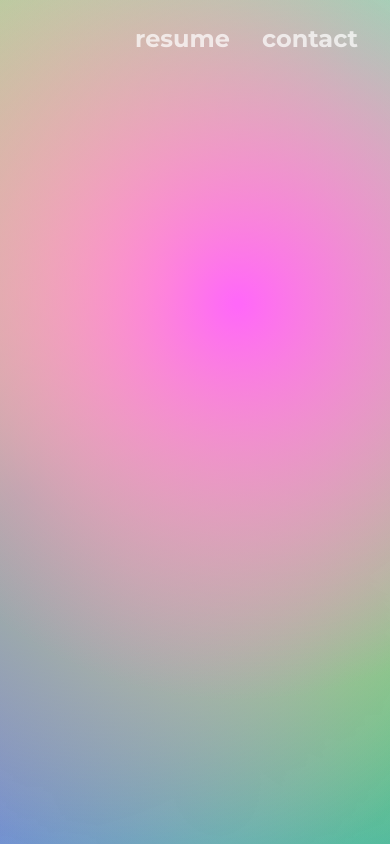
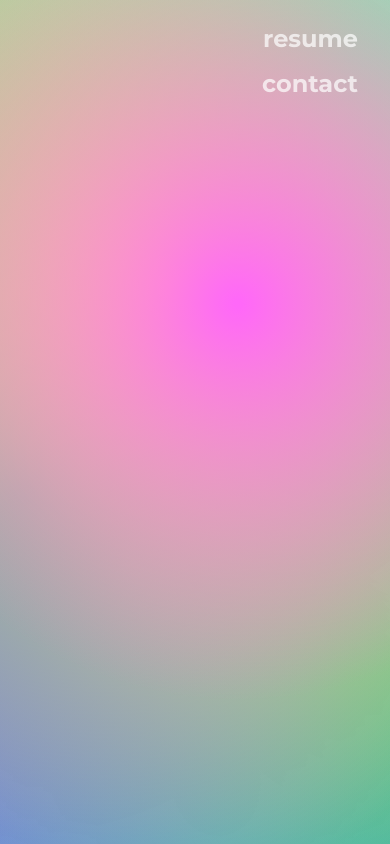
Before and after one commit to carterperrin/cjp, a Next.js app: page / in a window 390 px wide. Built offline with nearby package versions, Linux system fonts and the light colour scheme.

Commit message:
update speed

```diff
--- a/components/moving-gradient.js
+++ b/components/moving-gradient.js
@@ -16,13 +16,13 @@ const COLORS = [
 ];
 
 class Particle {
-  constructor({ x, y, radius, rgb }) {
+  constructor({ x, y, radius, rgb, speed = 10 }) {
     this.x = x;
     this.y = y;
     this.radius = radius;
     this.rgb = rgb;
-    this.vx = Math.random() * 10;
-    this.vy = Math.random() * 10;
+    this.vx = Math.random() * speed;
+    this.vy = Math.random() * speed;
     this.sinValue = Math.random();
   }
 
@@ -76,7 +76,7 @@ class Particle {
 export default function MovingGradient({ children }) {
   let particles = [];
 
-  const createParticles = ({ width, height }) => {
+  const createParticles = ({ width, height, speed }) => {
     let curColor = 0;
     particles = [];
 
@@ -86,6 +86,7 @@ export default function MovingGradient({ children }) {
         y: Math.random() * width,
         radius: Math.random() * (MAX_RADIUS - MIN_RADIUS) + MIN_RADIUS,
         rgb: COLORS[curColor],
+        speed,
       });
 
       if (++curColor >= COLORS.length) {
@@ -97,7 +98,8 @@ export default function MovingGradient({ children }) {
 
   const draw = ({ context, width, height }) => {
     if (!particles.length) {
-      createParticles({ width, height });
+      const speed = window.screen.width > 600 ? 10 : 2;
+      createParticles({ width, height, speed });
     }
 
     for (let particle of particles) {
--- a/styles/Home.module.css
+++ b/styles/Home.module.css
@@ -3,6 +3,13 @@
   width: 100%;
   justify-content: flex-end;
   margin-top: 1rem;
+}
+
+@media screen and (max-width: 600px) {
+  .header {
+    flex-direction: column;
+    align-items: flex-end;
+  }
 }
 
 .link {
@@ -15,7 +22,6 @@
   margin-right: 2rem;
   z-index: 1;
   color: white;
-  /* mix-blend-mode: difference; */
 }
 .link:hover {
   opacity: 1;
```
